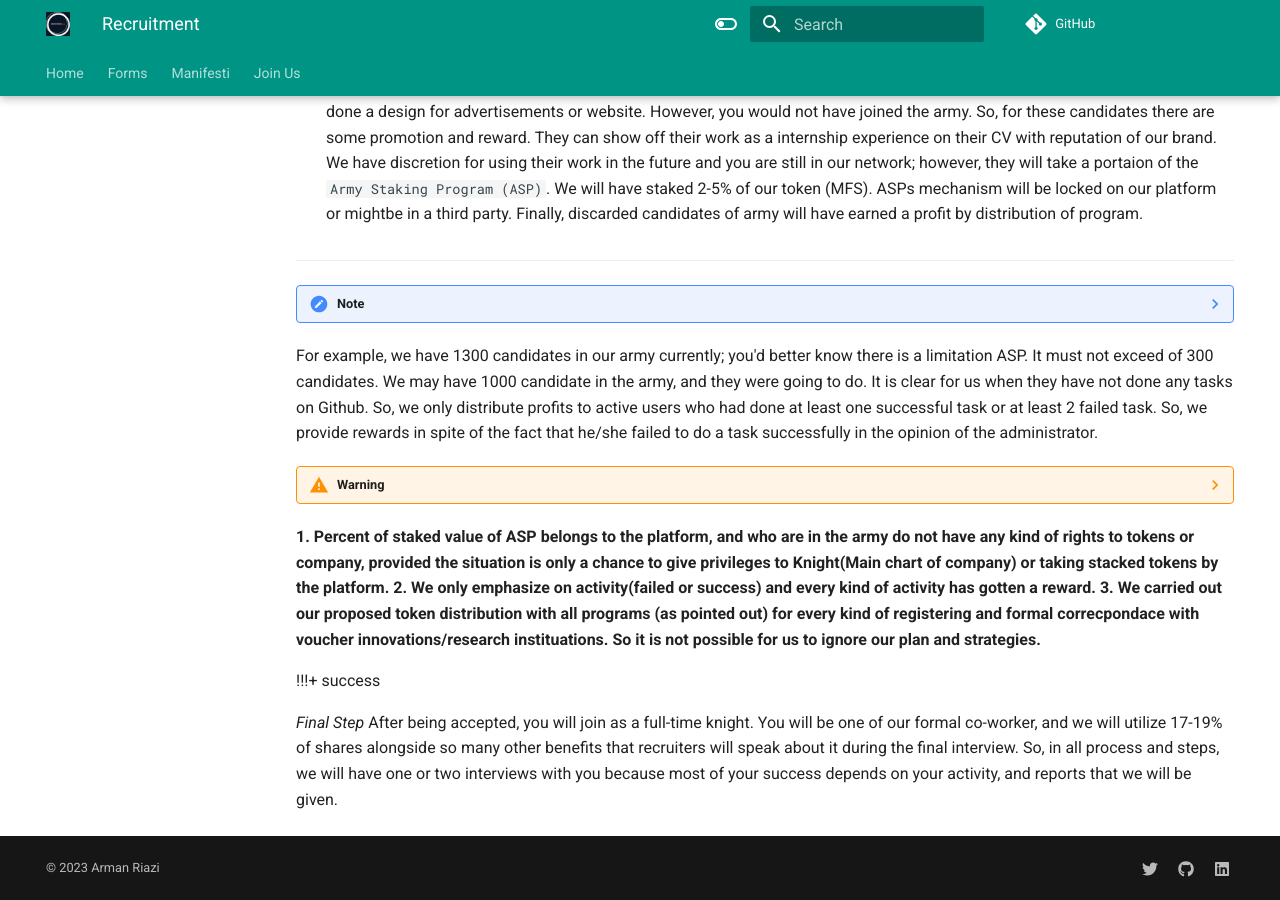
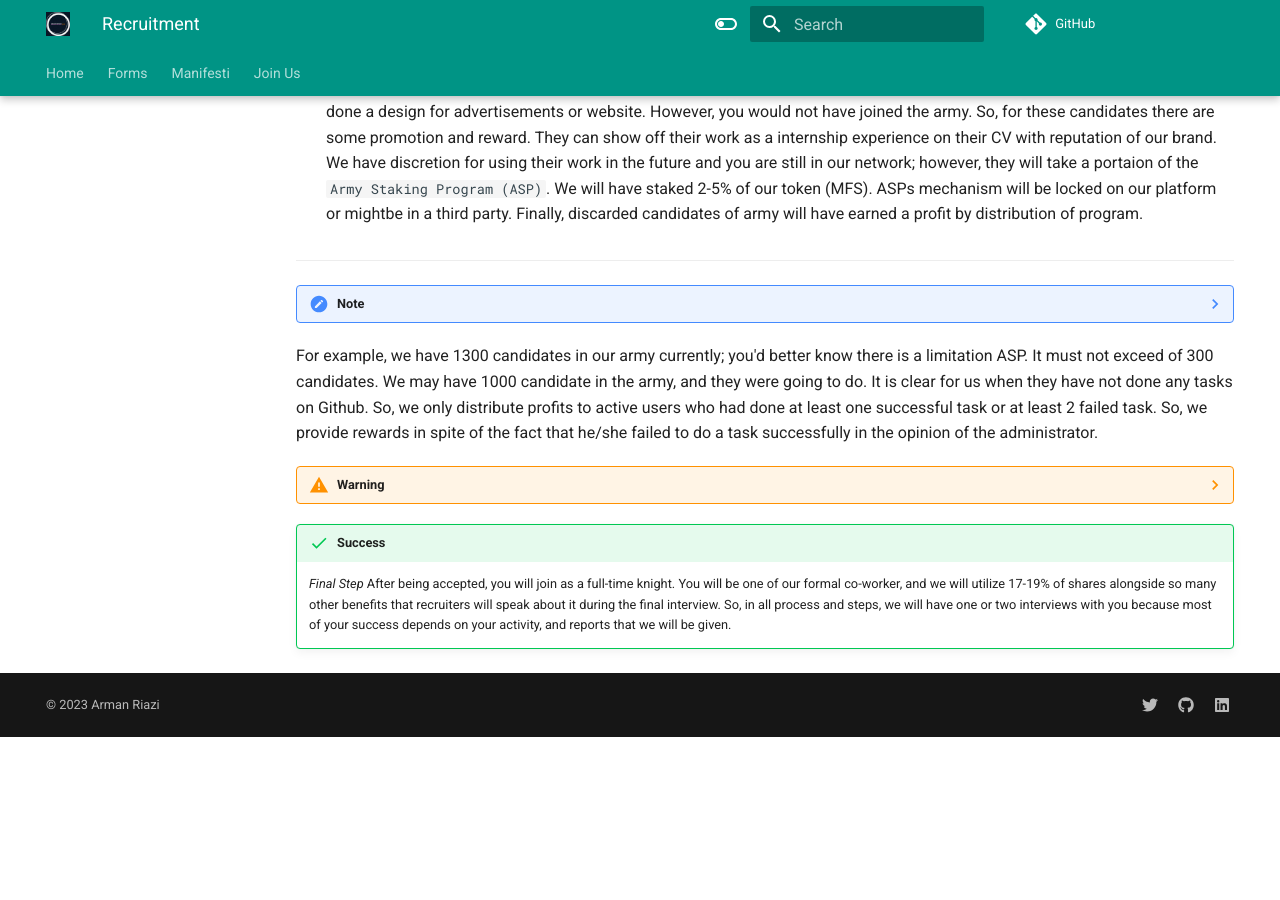
Before and after one commit to 21crickets/21crickets.github.io, an MkDocs documentation site: the page built from docs/career/Employment.md, in a window 1280 px wide and 900 px high, scrolled down 925 px. Built offline with MkDocs 1.6.1 and Material for MkDocs 9.7.7, drawn with Linux system fonts in a browser that asks for light colours; after the commit the page ends 1662 px from its top, so only the background shows below that.

Commit message:
Update Employment.md

```diff
--- a/docs/career/Employment.md
+++ b/docs/career/Employment.md
@@ -27,10 +27,10 @@
 
 ??? warning
 
-  **1. Percent of staked value of ASP belongs to the platform, and who are in the army do not have any kind of rights to tokens or company, provided the situation is only a chance to give privileges to Knight(Main chart of company) or taking stacked tokens by the platform.**
-  **2. We only emphasize on activity(failed or success) and every kind of activity has gotten a reward.**
-  **3. We carried out our proposed token distribution with all programs (as pointed out) for every kind of registering and formal correcpondace with voucher innovations/research instituations. So it is not possible for us to ignore our plan and strategies.**
+    **1. Percent of staked value of ASP belongs to the platform, and who are in the army do not have any kind of rights to tokens or company, provided the situation is only a chance to give privileges to Knight(Main chart of company) or taking stacked tokens by the platform.**
+    **2. We only emphasize on activity(failed or success) and every kind of activity has gotten a reward.**
+    **3. We carried out our proposed token distribution with all programs (as pointed out) for every kind of registering and formal correcpondace with voucher innovations/research instituations. So it is not possible for us to ignore our plan and strategies.**
 
-!!!+ success
+!!! success
 
-  *Final Step*  After being accepted, you will join as a full-time knight. You will be one of our formal co-worker, and we will utilize 17-19% of shares alongside so many other benefits that  recruiters will speak about it during the final interview. So, in all process and steps, we will have one or two interviews with you because most of your success depends on your activity, and reports that we will be given.
+    *Final Step*  After being accepted, you will join as a full-time knight. You will be one of our formal co-worker, and we will utilize 17-19% of shares alongside so many other benefits that  recruiters will speak about it during the final interview. So, in all process and steps, we will have one or two interviews with you because most of your success depends on your activity, and reports that we will be given.
```
